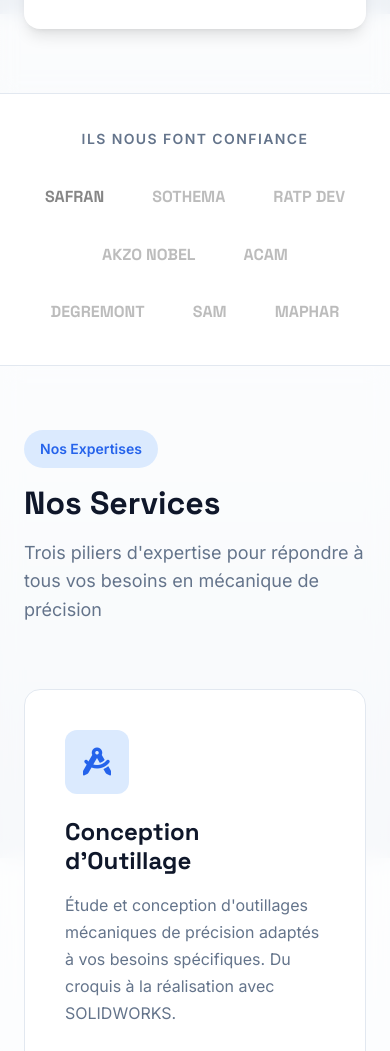
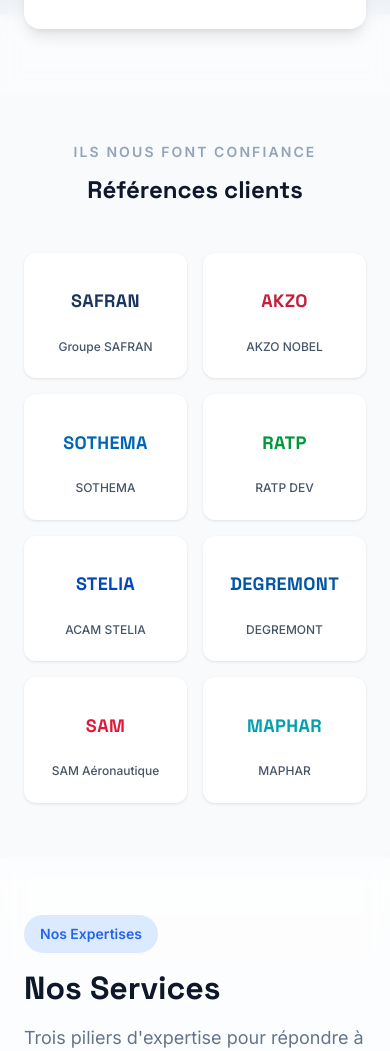
Before and after one commit to IlyasEHI/CFM-technologie, a plain HTML site: page index.html in a window 390 px wide. Shown: the part 2518-3569 px from the top of the page. Drawn offline with Linux system fonts and the light colour scheme.

Commit message:
Section références clients exactement comme demandé
- Titre: 'ILS NOUS FONT CONFIANCE' + 'Références clients'
- 8 logos sur une ligne horizontale
- Cards rectangulaires avec fond blanc
- Coins arrondis, ombre légère
- Fond section: gris très clair (#f8fafc)
- Logos en couleur aveccodes couleur marques
- Nom client sous chaque logo
- Responsive: 4 cols sur tablette, 2 sur mobile

```diff
--- a/css/style.css
+++ b/css/style.css
@@ -1857,68 +1857,96 @@ section {
 | CLIENTS TRUST SECTION
 ======================================== */
 .clients-trust {
- background: var(--white);
- padding: 2rem 0;
- border-top: 1px solid var(--gray-200);
- border-bottom: 1px solid var(--gray-200);
+ background: #f8fafc;
+ padding: 4rem 0;
 }
 
 .clients-header {
  text-align: center;
- margin-bottom: 1.5rem;
-}
-
-.clients-tag {
- display: inline-block;
+ margin-bottom: 3rem;
+}
+
+.clients-subtitle {
+ display: block;
  font-size: 0.875rem;
  font-weight: 600;
- color: var(--gray-500);
+ color: var(--gray-400);
  text-transform: uppercase;
- letter-spacing: 0.1em;
-}
-
-.clients-logos {
+ letter-spacing: 0.15em;
+ margin-bottom: 0.75rem;
+}
+
+.clients-title {
+ font-size: 2rem;
+ font-weight: 700;
+ color: var(--gray-900);
+}
+
+.clients-grid {
+ display: grid;
+ grid-template-columns: repeat(8, 1fr);
+ gap: 1.25rem;
+ max-width: 1200px;
+ margin: 0 auto;
+}
+
+.client-card {
+ background: var(--white);
+ border-radius: 0.75rem;
+ padding: 1.5rem 1rem;
+ box-shadow: 0 1px 3px rgba(0, 0, 0, 0.1);
+ transition: var(--transition-base);
  display: flex;
+ flex-direction: column;
+ align-items: center;
+ gap: 0.75rem;
+}
+
+.client-card:hover {
+ box-shadow: 0 4px 12px rgba(0, 0, 0, 0.1);
+ transform: translateY(-2px);
+}
+
+.client-logo-box {
+ height: 50px;
+ display: flex;
+ align-items: center;
  justify-content: center;
- align-items: center;
- flex-wrap: wrap;
- gap: 2rem;
-}
-
-.client-item {
- flex-shrink: 0;
-}
-
-.client-logo-placeholder {
+}
+
+.logo-name {
  font-family: var(--font-heading);
- font-size: 1.25rem;
- font-weight: 700;
- color: var(--gray-400);
+ font-size: 1.125rem;
+ font-weight: 800;
+ letter-spacing: 0.02em;
+}
+
+.client-name {
+ font-size: 0.75rem;
+ font-weight: 500;
+ color: var(--gray-600);
  text-align: center;
- padding: 0.5rem 1rem;
- transition: var(--transition-base);
- filter: grayscale(100%);
- opacity: 0.7;
-}
-
-.client-logo-placeholder:hover {
- color: var(--primary);
- filter: grayscale(0%);
- opacity: 1;
-}
-
-.client-logo-placeholder.safran {
- font-weight: 800;
- color: var(--gray-600);
+ line-height: 1.3;
+}
+
+@media (max-width: 1200px) {
+ .clients-grid {
+ grid-template-columns: repeat(4, 1fr);
+ }
 }
 
 @media (max-width: 768px) {
- .clients-logos {
+ .clients-grid {
+ grid-template-columns: repeat(2, 1fr);
  gap: 1rem;
  }
 
- .client-logo-placeholder {
- font-size: 1rem;
+ .clients-trust {
+ padding: 3rem 0;
+ }
+
+ .clients-title {
+ font-size: 1.5rem;
  }
 }
 
--- a/index.html
+++ b/index.html
@@ -160,32 +160,57 @@
  <section class="clients-trust">
  <div class="container">
  <div class="clients-header">
- <span class="clients-tag">Ils nous font confiance</span>
+ <span class="clients-subtitle">ILS NOUS FONT CONFIANCE</span>
+ <h2 class="clients-title">Références clients</h2>
  </div>
- <div class="clients-logos">
- <div class="client-item">
- <div class="client-logo-placeholder safran">SAFRAN</div>
+ <div class="clients-grid">
+ <div class="client-card">
+ <div class="client-logo-box">
+ <span class="logo-name" style="color: #1a365d;">SAFRAN</span>
  </div>
- <div class="client-item">
- <div class="client-logo-placeholder">SOTHEMA</div>
+ <span class="client-name">Groupe SAFRAN</span>
  </div>
- <div class="client-item">
- <div class="client-logo-placeholder">RATP DEV</div>
+ <div class="client-card">
+ <div class="client-logo-box">
+ <span class="logo-name" style="color: #c41e3a;">AKZO</span>
  </div>
- <div class="client-item">
- <div class="client-logo-placeholder">AKZO NOBEL</div>
+ <span class="client-name">AKZO NOBEL</span>
  </div>
- <div class="client-item">
- <div class="client-logo-placeholder">ACAM</div>
+ <div class="client-card">
+ <div class="client-logo-box">
+ <span class="logo-name" style="color: #0066b3;">SOTHEMA</span>
  </div>
- <div class="client-item">
- <div class="client-logo-placeholder">DEGREMONT</div>
+ <span class="client-name">SOTHEMA</span>
  </div>
- <div class="client-item">
- <div class="client-logo-placeholder">SAM</div>
+ <div class="client-card">
+ <div class="client-logo-box">
+ <span class="logo-name" style="color: #009639;">RATP</span>
  </div>
- <div class="client-item">
- <div class="client-logo-placeholder">MAPHAR</div>
+ <span class="client-name">RATP DEV</span>
+ </div>
+ <div class="client-card">
+ <div class="client-logo-box">
+ <span class="logo-name" style="color: #0047ba;">STELIA</span>
+ </div>
+ <span class="client-name">ACAM STELIA</span>
+ </div>
+ <div class="client-card">
+ <div class="client-logo-box">
+ <span class="logo-name" style="color: #0055a4;">DEGREMONT</span>
+ </div>
+ <span class="client-name">DEGREMONT</span>
+ </div>
+ <div class="client-card">
+ <div class="client-logo-box">
+ <span class="logo-name" style="color: #e31837;">SAM</span>
+ </div>
+ <span class="client-name">SAM Aéronautique</span>
+ </div>
+ <div class="client-card">
+ <div class="client-logo-box">
+ <span class="logo-name" style="color: #00a0b0;">MAPHAR</span>
+ </div>
+ <span class="client-name">MAPHAR</span>
  </div>
  </div>
  </div>
```
